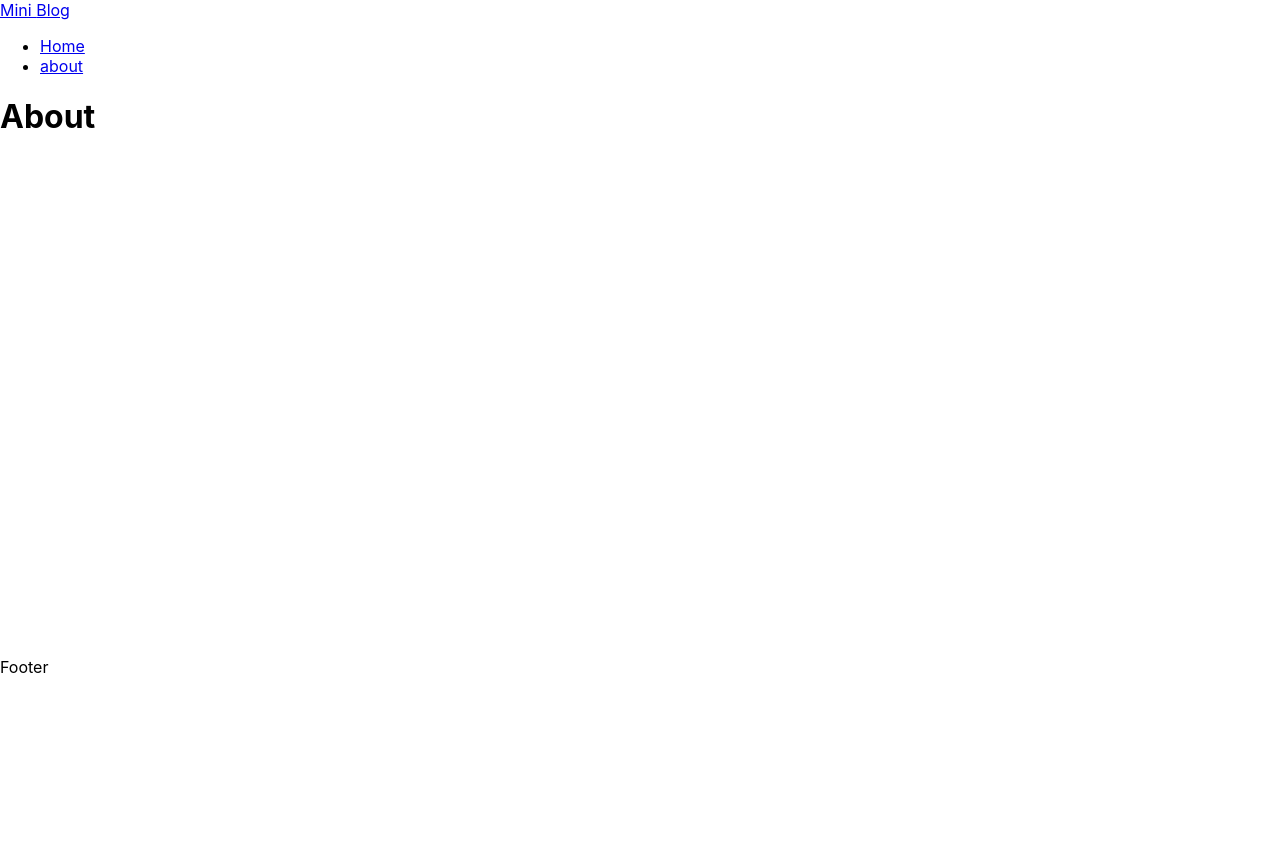
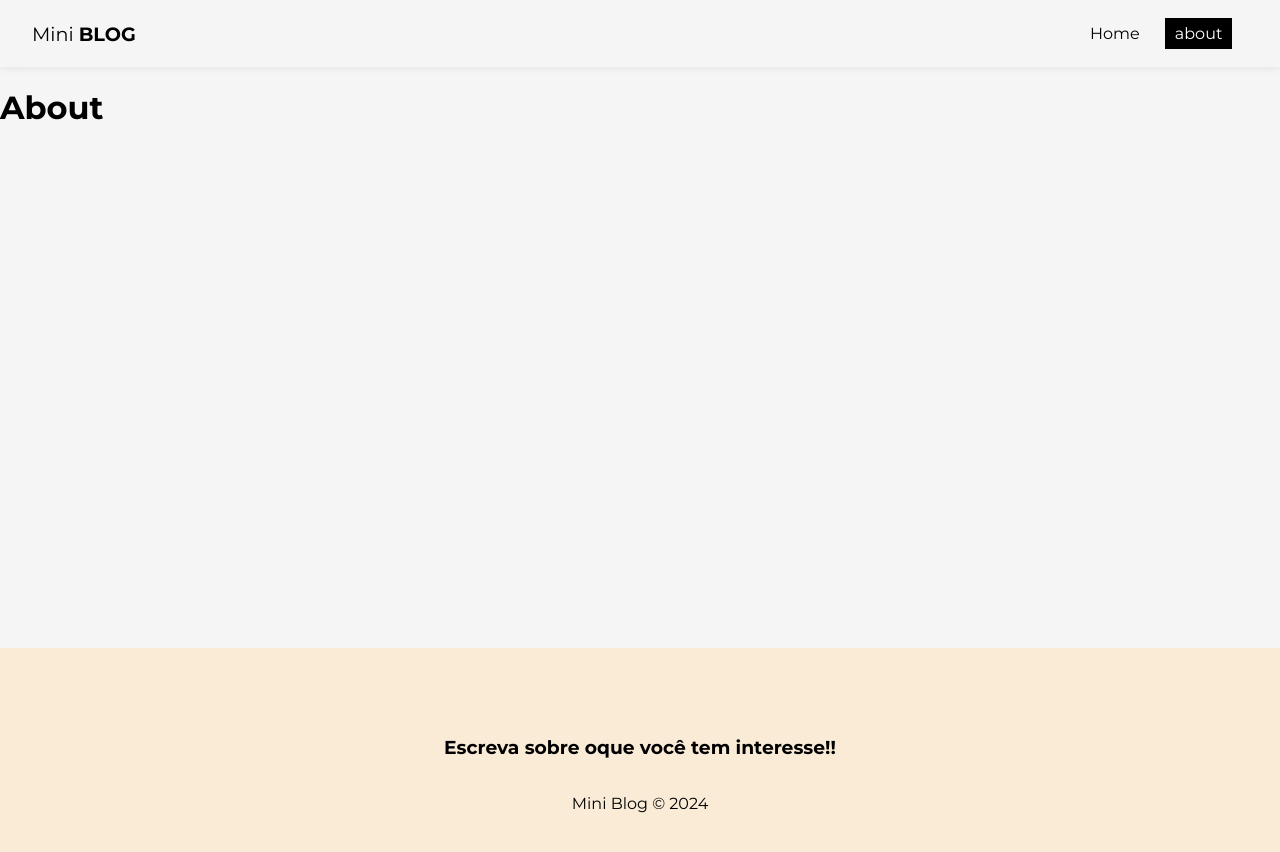
Before and after one commit to GabrielR4SH/miniblog, a React (Create React App) app: page /about in a window 1280 px wide. Shown: the top 852 px of the page. Before the commit the page ends 800 px from the top, so only its background shows below. Built offline with nearby package versions, Linux system fonts and the light colour scheme.

Commit message:
Base css Done + Font:Montserrat on Project

```diff
--- a/public/index.html
+++ b/public/index.html
@@ -24,7 +24,8 @@
       work correctly both with client-side routing and a non-root public URL.
       Learn how to configure a non-root public URL by running `npm run build`.
     -->
-    <title>React App</title>
+    <title>MiniBlog</title>
+    <link href="https://fonts.googleapis.com/css2?family=Montserrat:wght@400;700&display=swap" rel="stylesheet">
   </head>
   <body>
     <noscript>You need to enable JavaScript to run this app.</noscript>
--- a/src/components/Footer/Footer.js
+++ b/src/components/Footer/Footer.js
@@ -1,9 +1,12 @@
 import React from 'react';
-import './Footer.module.css';
+import styles from './Footer.module.css';
 
 const Footer = () => {
   return (
-    <div>Footer</div>
+    <footer className={styles.footer}>
+        <h3>Escreva sobre oque você tem interesse!!</h3>
+        <p>Mini Blog &copy; 2024</p>
+    </footer>
   )
 }
 
--- a/src/components/Footer/Footer.module.css
+++ b/src/components/Footer/Footer.module.css
@@ -0,0 +1,8 @@
+.footer{
+    height: 250px;
+    display: flex;
+    flex-direction: column;
+    align-items: center;
+    justify-content: center;
+    background-color: antiquewhite;
+}
--- a/src/components/Navbar/Navbar.js
+++ b/src/components/Navbar/Navbar.js
@@ -4,16 +4,16 @@
 
 const Navbar = () => {
   return (
-    <nav>
-        <NavLink to="/">
+    <nav className={styles.navbar}>
+        <NavLink to="/" className={styles.brand}>
             Mini <span>Blog</span>
         </NavLink>
-        <ul>
+        <ul className={styles.links_list}>
             <li>
-                <NavLink to="/">Home</NavLink>
+                <NavLink to="/" className={({isActive}) => (isActive ? styles.active: "")}>Home</NavLink>
             </li>
             <li>
-                <NavLink to="/about">about</NavLink>
+                <NavLink to="/about" className={({isActive}) => (isActive ? styles.active: "")}>about</NavLink>
             </li>
         </ul>
     </nav>
--- a/src/components/Navbar/Navbar.module.css
+++ b/src/components/Navbar/Navbar.module.css
@@ -0,0 +1,34 @@
+.navbar {
+    display: flex;
+    box-shadow: rgba(0, 0, 0, 0.15) 0px -2px 10px 0px;
+    justify-content: space-between;
+    align-items: center;
+    padding: 0.5em 2em;
+  }
+
+  .brand {
+    font-size: 1.2em;
+  }
+
+  .brand span {
+    font-weight: 900;
+    text-transform: uppercase;
+  }
+
+  .links_list {
+    display: flex;
+    list-style: none;
+  }
+
+  .links_list li {
+    margin-right: 1em;
+  }
+
+  .links_list li a {
+    padding: 0.4em 0.6em;
+  }
+
+  .active {
+    background-color: #000;
+    color: #fff;
+  }
--- a/src/index.css
+++ b/src/index.css
@@ -1,13 +1,33 @@
-body {
+body{
+  background-color: whitesmoke;
+  padding: 0;
   margin: 0;
-  font-family: -apple-system, BlinkMacSystemFont, 'Segoe UI', 'Roboto', 'Oxygen',
-    'Ubuntu', 'Cantarell', 'Fira Sans', 'Droid Sans', 'Helvetica Neue',
-    sans-serif;
-  -webkit-font-smoothing: antialiased;
-  -moz-osx-font-smoothing: grayscale;
+  font-family: "Montserrat", sans-serif;
 }
 
-code {
-  font-family: source-code-pro, Menlo, Monaco, Consolas, 'Courier New',
-    monospace;
+input::placeholder,
+textarea::placeholder {
+  font-family: "Montserrat", sans-serif;
 }
+
+input:focus,
+textarea:focus{
+  outline: none;
+}
+
+a,
+nav button{
+  text-decoration: none;
+  background-color: transparent;
+  border: none;
+  color: black;
+  transition: .4s;
+  font-size: 1em;
+  cursor: pointer;
+  font-family: "Montserrat", sans-serif;
+}
+
+a:hover,
+nav button:hover{
+  color: #bbb;
+}
```
